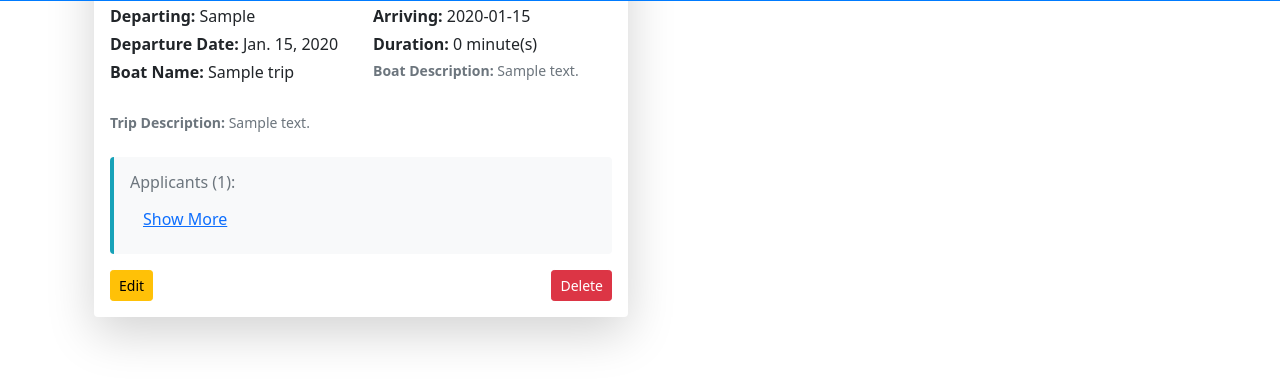
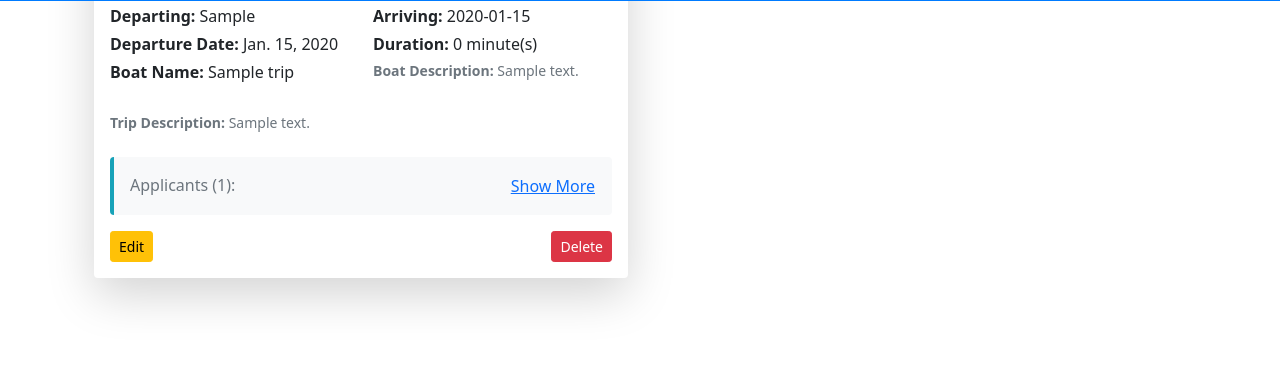
Before and after one commit to doyle-kfd/CrewFinder, a Django app: page /accounts/dashboard/ in a window 1280 px wide. Shown: the part 799-1188 px from the top of the page. After the commit the page ends 1106 px from the top, so only its background shows below. Run offline with Django 4.2, Linux system fonts and the light colour scheme; a user stored in the database is signed in; tables that the repository leaves empty hold one stand-in row (values such as "Sample post"); grey boxes marked "Sample" are stand-in pictures.

Commit message:
Feat: added functionality, if there are 0 applicants there is no show more, if there is it shows the count and show more

```diff
--- a/accounts/templates/accounts/dashboard.html
+++ b/accounts/templates/accounts/dashboard.html
@@ -34,10 +34,12 @@
                         <!-- Left Column -->
                         <div class="col-6 mb-2">
                             <p class="mb-1">
-                                            <i class="fas fa-map-marker-alt text-muted"></i> <strong>Departing:</strong> {{ trip.departing_from }}
+                                <i class="fas fa-map-marker-alt text-muted"></i> <strong>Departing:</strong>
+                                {{ trip.departing_from }}
                             </p>
                             <p class="mb-1">
-                                            <i class="fas fa-calendar-alt text-muted"></i> <strong>Departure Date:</strong> {{ trip.departure_date }}
+                                <i class="fas fa-calendar-alt text-muted"></i> <strong>Departure Date:</strong>
+                                {{ trip.departure_date }}
                             </p>
                             <p class="mb-1">
                                 <i class="fas fa-ship text-muted"></i> <strong>Boat Name:</strong> {{ trip.boat_name }}
@@ -47,10 +49,12 @@
                         <!-- Right Column -->
                         <div class="col-6 mb-2">
                             <p class="mb-1">
-                                            <i class="fas fa-map-marker-alt text-muted"></i> <strong>Arriving:</strong> {{ trip.arriving_at }}
+                                <i class="fas fa-map-marker-alt text-muted"></i> <strong>Arriving:</strong>
+                                {{ trip.arriving_at }}
                             </p>
                             <p class="mb-1">
-                                            <i class="fas fa-clock text-muted"></i> <strong>Duration:</strong> {{ trip.formatted_duration }}
+                                <i class="fas fa-clock text-muted"></i> <strong>Duration:</strong>
+                                {{ trip.formatted_duration }}
                             </p>
                             <p class="text-muted small mb-1">
                                 <strong>Boat Description:</strong> {{ trip.boat_description|truncatewords:10 }}
@@ -65,9 +69,20 @@
 
                     <!-- Toggleable Applicants section with count -->
                     <div class="applicants-section mt-4 p-3 bg-light rounded">
-                                    <h6 class="text-secondary">
+                        <div class="d-flex justify-content-between align-items-center">
+                            <h6 class="text-secondary mb-0">
                                 Applicants ({{ trip.applicant_count }}):
                             </h6>
+                            <!-- Show "Show More" button only if there are applicants -->
+                            {% if trip.applicant_count > 0 %}
+                            <button class="btn btn-link p-0" data-bs-toggle="collapse"
+                                data-bs-target="#applicants-list-{{ trip.id }}" aria-expanded="false"
+                                aria-controls="applicants-list-{{ trip.id }}">
+                                Show More
+                            </button>
+                            {% endif %}
+                        </div>
+
                         <ul class="list-unstyled mb-0 collapse" id="applicants-list-{{ trip.id }}">
                             {% for crew in applied_crews %}
                             {% if crew.trip == trip %}
@@ -78,22 +93,20 @@
                                     </div>
                                     <div class="col-6">
                                         <strong>Status:</strong>
-                                                            <span class="{% if crew.status == 'confirmed' %}text-success{% elif crew.status == 'pending' %}text-warning{% elif crew.status == 'cancelled' %}text-danger{% endif %}">
+                                        <span
+                                            class="{% if crew.status == 'confirmed' %}text-success{% elif crew.status == 'pending' %}text-warning{% elif crew.status == 'cancelled' %}text-danger{% endif %}">
                                             {{ crew.status }}
                                         </span>
                                     </div>
                                 </div>
-                                                    <a href="{% url 'crew_profile' crew.user.id crew.trip.id %}" class="btn btn-sm btn-outline-info mt-2">View Profile</a>
+                                <a href="{% url 'crew_profile' crew.user.id crew.trip.id %}"
+                                    class="btn btn-sm btn-outline-info mt-2">View Profile</a>
                             </li>
                             {% endif %}
                             {% empty %}
                             <li class="text-muted">No applicants yet.</li>
                             {% endfor %}
                         </ul>
-                                    <button class="btn btn-link" data-bs-toggle="collapse" data-bs-target="#applicants-list-{{ trip.id }}"
-                                            aria-expanded="false" aria-controls="applicants-list-{{ trip.id }}">
-                                        Show More
-                                    </button>
                     </div>
 
                     <div class="d-flex justify-content-between mt-3">
@@ -126,18 +139,22 @@
                     <h5 class="card-title text-primary">{{ booking.trip.title }}</h5>
                     <div class="d-flex flex-wrap">
                         <p class="mb-2 me-4">
-                                        <i class="fas fa-map-marker-alt text-muted"></i> <strong>Departing:</strong> {{ booking.trip.departing_from }}
+                            <i class="fas fa-map-marker-alt text-muted"></i> <strong>Departing:</strong>
+                            {{ booking.trip.departing_from }}
                         </p>
                         <p class="mb-2">
-                                        <i class="fas fa-map-marker-alt text-muted"></i> <strong>Arriving:</strong> {{ booking.trip.arriving_at }}
+                            <i class="fas fa-map-marker-alt text-muted"></i> <strong>Arriving:</strong>
+                            {{ booking.trip.arriving_at }}
                         </p>
                     </div>
                     <div class="d-flex flex-wrap">
                         <p class="mb-2 me-4">
-                                        <i class="fas fa-calendar-alt text-muted"></i> <strong>Departure Date:</strong> {{ booking.trip.departure_date }}
+                            <i class="fas fa-calendar-alt text-muted"></i> <strong>Departure Date:</strong>
+                            {{ booking.trip.departure_date }}
                         </p>
                         <p class="mb-2">
-                                        <i class="fas fa-clock text-muted"></i> <strong>Duration:</strong> {{ booking.trip.formatted_duration }}
+                            <i class="fas fa-clock text-muted"></i> <strong>Duration:</strong>
+                            {{ booking.trip.formatted_duration }}
                         </p>
                     </div>
                     <p class="mb-2">
@@ -150,11 +167,13 @@
                         <strong>Trip Description:</strong> {{ booking.trip.trip_description|truncatewords:10 }}
                     </p>
                     <p class="mb-2">
-                                    <i class="fas fa-users text-muted"></i> <strong>Crew Needed:</strong> {{ booking.trip.crew_needed }}
+                        <i class="fas fa-users text-muted"></i> <strong>Crew Needed:</strong>
+                        {{ booking.trip.crew_needed }}
                     </p>
                     <p class="mb-2">
                         <strong>Status:</strong>
-                                    <span class="{% if booking.status == 'confirmed' %}text-success{% elif booking.status == 'pending' %}text-warning{% elif booking.status == 'cancelled' %}text-danger{% endif %}">
+                        <span
+                            class="{% if booking.status == 'confirmed' %}text-success{% elif booking.status == 'pending' %}text-warning{% elif booking.status == 'cancelled' %}text-danger{% endif %}">
                             {{ booking.status|title }}
                         </span>
                     </p>
```
Lines whose indentation alone changed are shown as unchanged.
